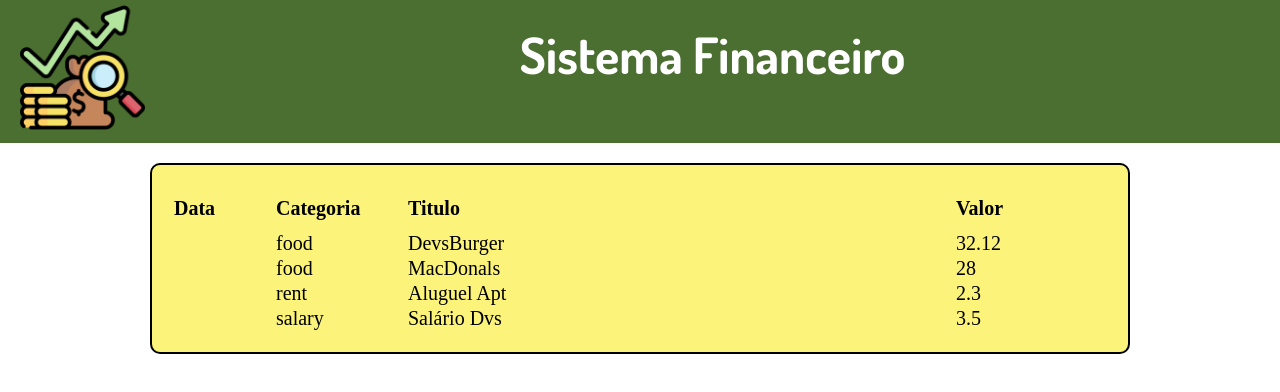
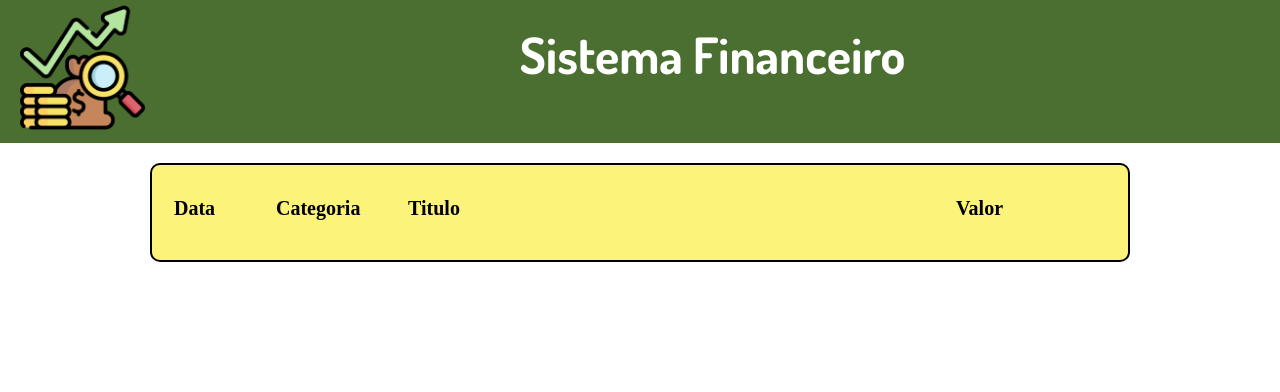
Before and after one commit to AndrePacolla/expense-tracker-, a React (Vite) app: page / in a window 1280 px wide. Shown: the top 392 px of the page. Built offline with nearby package versions, Linux system fonts and the light colour scheme.

Commit message:
adc item table

```diff
--- a/src/App.tsx
+++ b/src/App.tsx
@@ -21,7 +21,7 @@ const  App = () => {
 
   useEffect(()=> {
     setFilteredList(filterListByMonth(list, currentMonth))
-    console.log(filteredList);
+
 
   },[list, currentMonth]);
 
--- a/src/components/TableArea/index.tsx
+++ b/src/components/TableArea/index.tsx
@@ -1,5 +1,6 @@
 import * as C from "./styles";
 import {Item} from "../../types/Item";
+import {TableItem} from "../TableItem"
 
 type Props = {
     list: Item[];
@@ -20,14 +21,8 @@ export const TableArea = ( {list}: Props) => {
             </thead>
             <tbody>
                 {list.map((item, index) =>(
-                    <tr key={index}>
-                        <td></td>
-                        <td>{item.category}</td>
-                        <td>{item.title}</td>
-                        <td>{item.value}</td>
-                    </tr>
-                 )
-                )}
+                        <TableItem key={index} item={item}/>
+                 ))}
             </tbody>
         </C.Table>
 
--- a/src/components/TableItem/index.tsx
+++ b/src/components/TableItem/index.tsx
@@ -0,0 +1,19 @@
+import *as C from "./styled";
+import {Item} from "../../types/Item";
+
+
+
+
+type Props = {
+    item: Item
+}
+
+export const TableItem = ({item}: Props) => {
+    return(
+        <C.TableLine>
+
+        </C.TableLine>
+
+    );
+
+}
--- a/src/components/TableItem/styled.ts
+++ b/src/components/TableItem/styled.ts
@@ -0,0 +1,5 @@
+import {styled} from "styled-components";
+
+export const TableLine = styled.tr`
+
+`;
```
